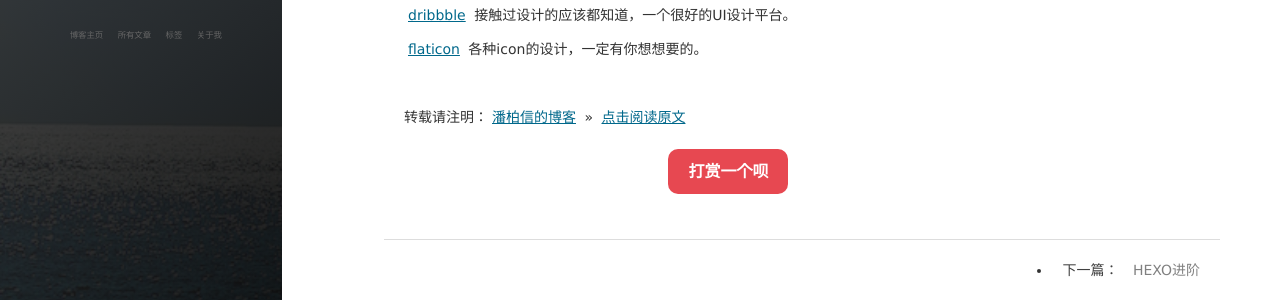
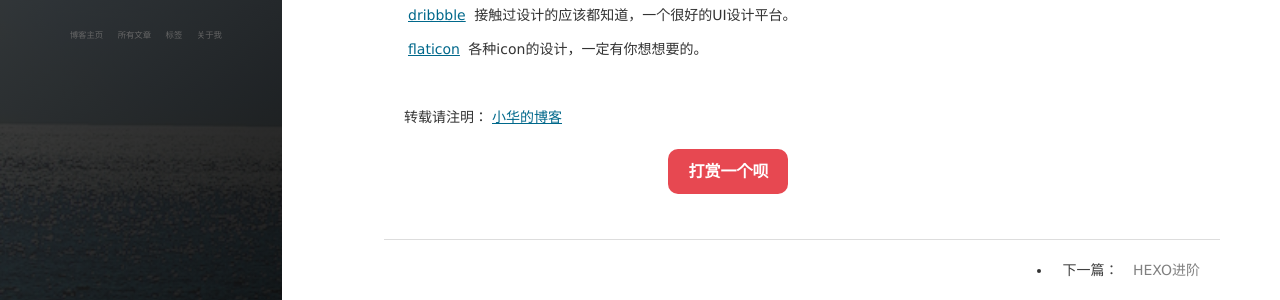
Before and after one commit to huajinping/huajinping.github.io, a Jekyll site: the page built from _posts/2016-06-02-Develop_Tool.md, in a window 1280 px wide and 1291 px high. Shown: the part 755-1055 px from the top of the window. Built offline with Jekyll 4.4.1, drawn with Linux system fonts in a browser that asks for light colours; nearby versions of some CDN libraries; comment, search, counter and statistics services are not loaded.

Commit message:
Update 2016-06-02-Develop_Tool.md

```diff
--- a/_posts/2016-06-02-Develop_Tool.md
+++ b/_posts/2016-06-02-Develop_Tool.md
@@ -42,4 +42,4 @@ tag: 工具
 
 <br>
 
-转载请注明：[潘柏信的博客](http://baixin) » [点击阅读原文](http://baixin.io/2016/06/Develop_Tool/)
+转载请注明：[小华的博客](http://huajinping.cf)
```
